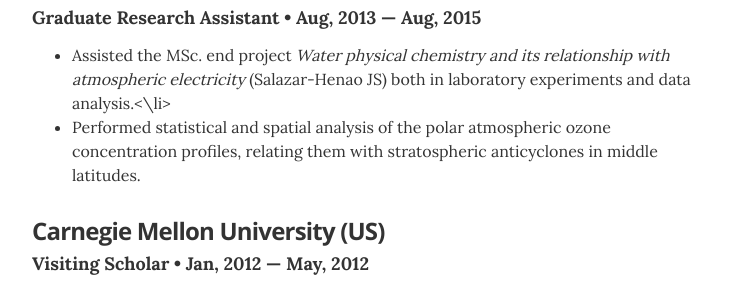
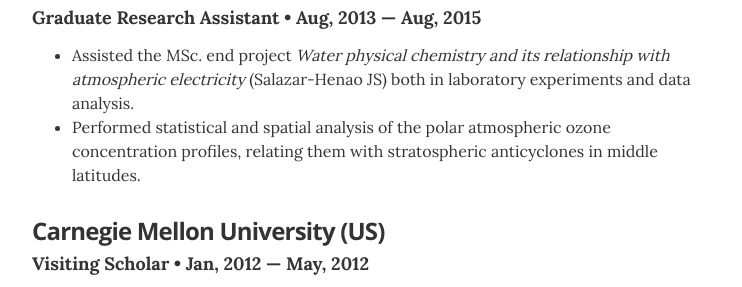
Before and after one commit to synthbiont/joangallego, a Jekyll site: the page built from index.html, in a window 1280 px wide and 900 px high, scrolled down 2318 px. Shown: the part 191-478 px from the top of the window, without its empty margins (268-1010 px from the left). Built offline with Jekyll 4.4.1, drawn with Linux system fonts in a browser that asks for light colours.

Commit message:
Update experience.yml

```diff
--- a/_data/experience.yml
+++ b/_data/experience.yml
@@ -30,7 +30,7 @@
 - company: Universidad de los Andes (CO)
   position: Graduate Research Assistant
   duration: Aug, 2013  &mdash; Aug, 2015
-  summary: <ul class="resume-item-list"><li>Assisted the MSc. end project <i>Water physical chemistry and its relationship with atmospheric electricity</i> (Salazar-Henao JS) both in laboratory experiments and data analysis.<\li><li>Performed statistical and spatial analysis of the polar atmospheric ozone concentration profiles, relating them with stratospheric anticyclones in middle latitudes.</li></ul>
+  summary: <ul class="resume-item-list"><li>Assisted the MSc. end project <i>Water physical chemistry and its relationship with atmospheric electricity</i> (Salazar-Henao JS) both in laboratory experiments and data analysis.</li><li>Performed statistical and spatial analysis of the polar atmospheric ozone concentration profiles, relating them with stratospheric anticyclones in middle latitudes.</li></ul>
 
 
 # Carnegie Mellon
```
